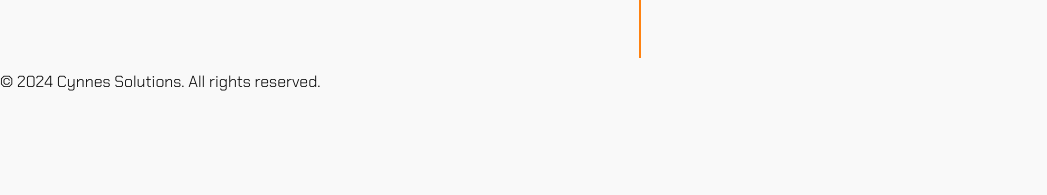
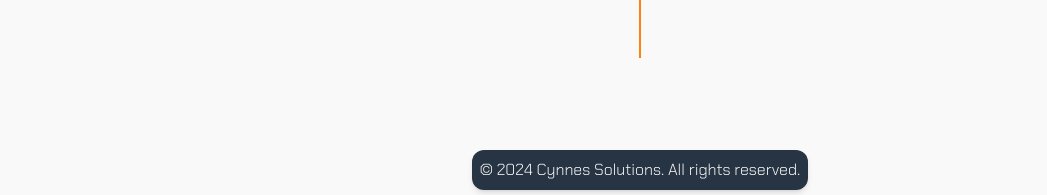
Before and after one commit to Calebcochranebil/cynnes-solutions, a React (Create React App) app: page /quote in a window 1280 px wide. Shown: the part 968-1163 px from the top of the page, without its empty margins (0-1047 px from the left). Before the commit the page ends 1062 px from the top, so only its background shows below. Built offline with nearby package versions, Linux system fonts and the light colour scheme.

Commit message:
add styles to footer for all pages

```diff
--- a/src/components/Footer.jsx
+++ b/src/components/Footer.jsx
@@ -2,8 +2,8 @@ import React from "react";
 
 export default function Footer() {
     return (
-        <footer>
-            <p>&copy; 2024 Cynnes Solutions. All rights reserved.</p>
+        <footer className="flex justify-center text-align pt-20 pb-2">
+            <p className="p-2 bg-grayDark rounded-xl text-whitesmoke shadow-md">&copy; 2024 Cynnes Solutions. All rights reserved.</p>
         </footer>
     );
 }
--- a/tailwind.config.js
+++ b/tailwind.config.js
@@ -14,7 +14,7 @@ module.exports = {
             pink: "#ff49db",
             green: "#13ce66",
             yellow: "#ffc82c",
-            "gray-dark": "#273444",
+            grayDark: "#273444",
             gray: "#8492a6",
             "gray-light": "#d3dce6",
             whitesmoke: "#F5F5F5",
```
